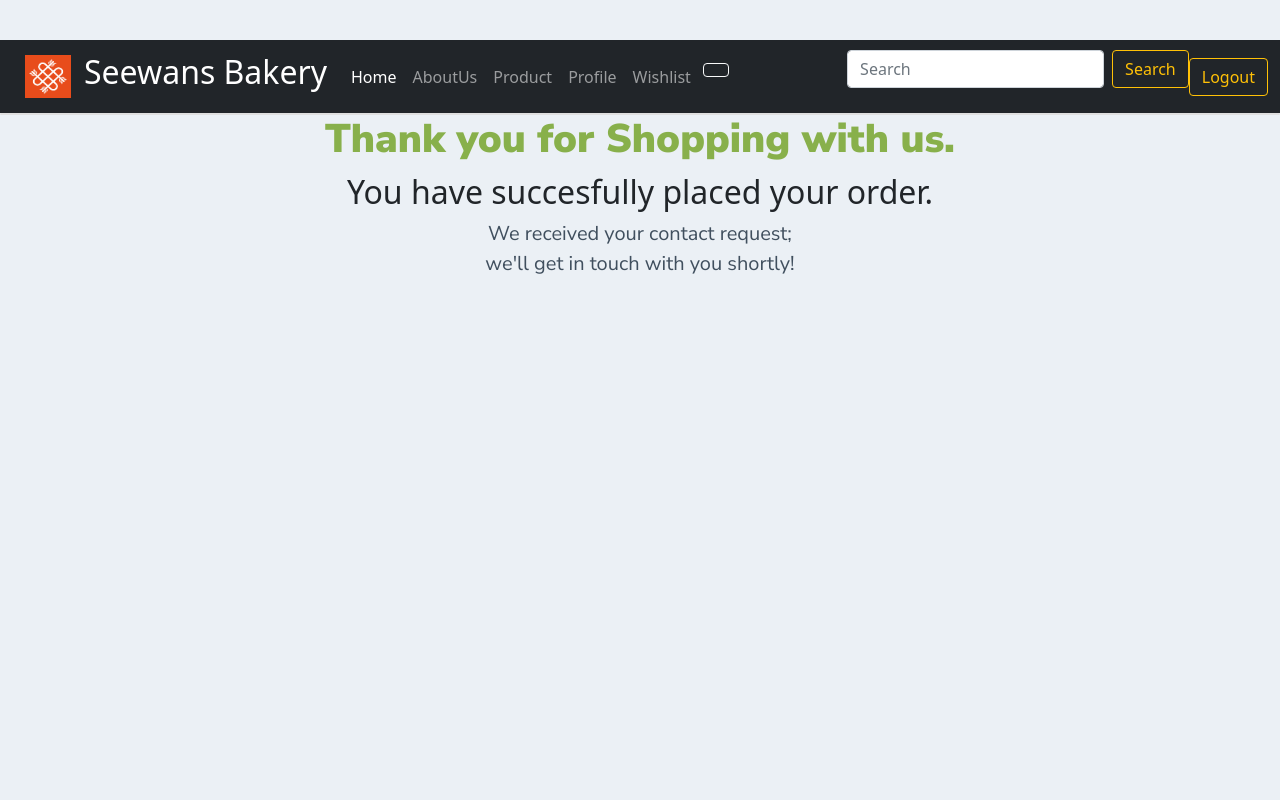
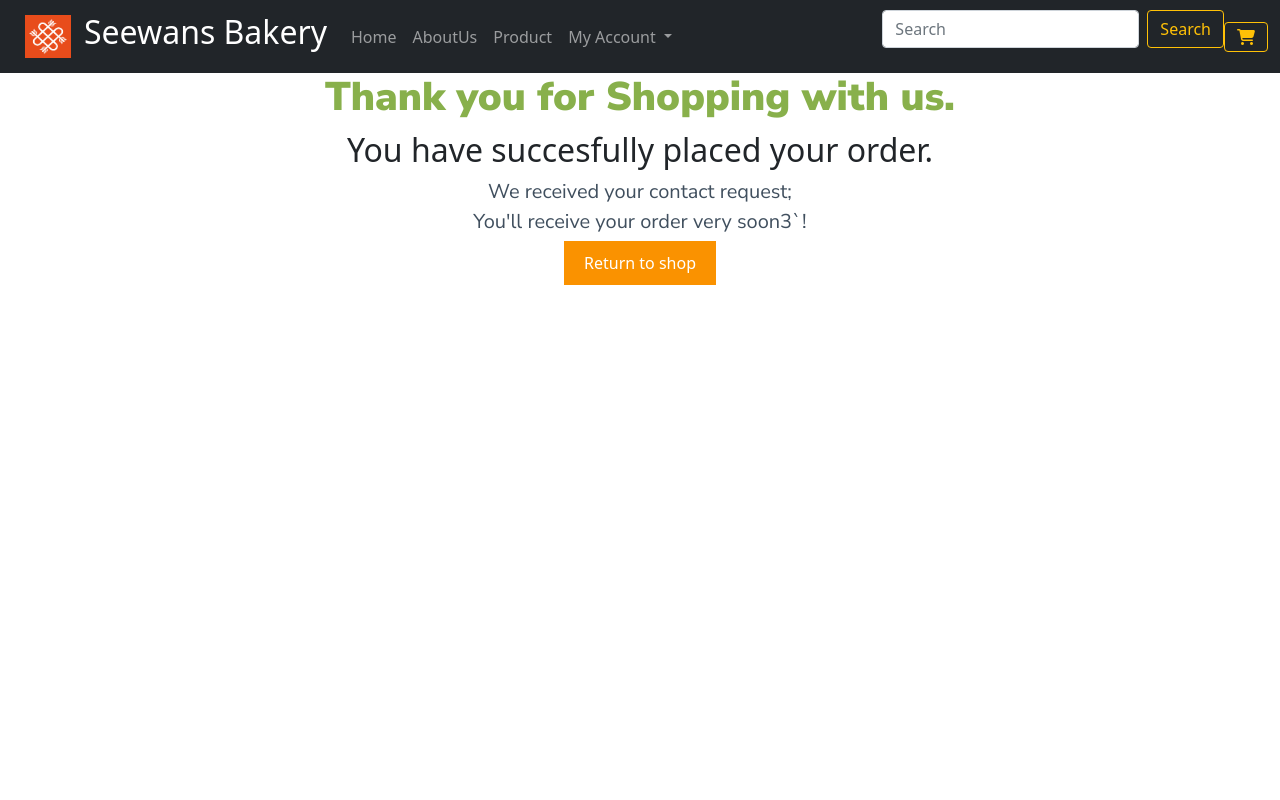
Before and after one commit to deepdalal20/BakeryManagementPHP, a PHP site: page /output.php in a window 1280 px wide. Run offline with PHP 8.4, Linux system fonts and the light colour scheme; a user stored in the database is signed in; some libraries are stand-ins or nearby versions.

Commit message:
17/10/2022 (Cart Prepared)

```diff
--- /dev/null
+++ b/clearcrt.php
@@ -0,0 +1,5 @@
+<?php
+    include 'dbcon.php';
+    mysqli_query($conn, "DELETE FROM `tblcart`");
+    header('location:cart.php');
+?>
--- a/output.php
+++ b/output.php
@@ -10,12 +10,11 @@
     <meta name="viewport" content="width=device-width, initial-scale=1">
     <link href="https://cdn.jsdelivr.net/npm/bootstrap@5.1.3/dist/css/bootstrap.min.css" rel="stylesheet" integrity="sha384-1BmE4kWBq78iYhFldvKuhfTAU6auU8tT94WrHftjDbrCEXSU1oBoqyl2QvZ6jIW3" crossorigin="anonymous">
     <link href="https://fonts.googleapis.com/css?family=Nunito+Sans:400,400i,700,900&display=swap" rel="stylesheet">
+
   </head>
     <style>
       body {
         text-align: center;
-        padding: 40px 0;
-        background: #EBF0F5;
       }
         h1 {
           color: #88B04B;
@@ -30,16 +29,18 @@
           font-size:20px;
           margin: 0;
         }
-      i {
-        color: #9ABC66;
-        font-size: 100px;
-        line-height: 200px;
-        margin-left:-15px;
-      }
-
+        input[type=submit] {
+          background-color: #fa9200;
+          border: none;
+          color: white;
+          padding: 10px 20px;
+          text-decoration: none;
+          margin: 4px 2px;
+          cursor: pointer;
+        }
     </style>
     <body>
-      <nav class="navbar navbar-expand-lg navbar-dark bg-dark">
+    <nav class="navbar navbar-expand-lg navbar-dark bg-dark">
         <div class="container-fluid">
         <a href="cust.php"> <img class="btn"  src="seewans.png" alt="" width="72" height="57"> </a>
           <a class="navbar-brand" href="cust.php"><h2>Seewans Bakery</h2></a>
@@ -47,9 +48,9 @@
             <span class="navbar-toggler-icon"></span>
           </button>
           <div class="collapse navbar-collapse" id="navbarSupportedContent">
-            <ul class="navbar-nav me-auto mb-2 mb-lg-0">
+          <ul class="navbar-nav me-auto mb-2 mb-lg-0">
               <li class="nav-item">
-                <a class="nav-link active " aria-current="page" href="#">Home</a>
+                <a class="nav-link" href="cust.php">Home</a>
               </li>
               <li class="nav-item">
                 <a class="nav-link" href="aboutus1.php">AboutUs</a>
@@ -57,30 +58,34 @@
               <li class="nav-item">
                 <a class="nav-link" href="product.php">Product</a>
               </li>
-              <li class="nav-item">
-                <a class="nav-link" href="profile.php">Profile</a>
-              </li>
-              <li class="nav-item">
-                <a class="nav-link" href="wishlist.php">Wishlist</a>
-              </li>
-              <li class="nav-item">
-              <a class="btn btn-outline-light btn-floating m-1" href="cart.php" role="button">
-                <i class="fa-solid fa-cart-shopping"></i>
-              </a>
+              <li class="nav-item dropdown">
+                <a class="nav-link dropdown-toggle" href="#" id="navbarDropdown" role="button" data-bs-toggle="dropdown" aria-expanded="false">
+                My Account
+                </a>
+                <ul class="dropdown-menu" aria-labelledby="navbarDropdown">
+                  <li><a class="dropdown-item" href="profile.php">Profile</a></li>
+                  <li><a class="dropdown-item" href="wishlist">Wishlist</a></li>
+                  <li><hr class="dropdown-divider"></li>
+                  <li><a class="dropdown-item" href="logout.php">Logout</a></li>
+                </ul>
               </li>
             </ul>
             <form class="d-flex">
               <input class="form-control me-2" type="search" placeholder="Search" aria-label="Search">
               <button class="btn btn-outline-warning" type="submit">Search</button>
             </form>
-            <a href="logout.php"><button class="btn btn-outline-warning" type="submit">Logout</button></a>
-          </div>
+            <a class="btn btn-outline-warning" href="cart.php" role="button">
+                <i class="fa-solid fa-cart-shopping"></i>
+              </a>
+            </div>
         </div>
       </nav>
-      <div class="card"></div>
+      <div>
         <h1>Thank you for Shopping with us.</h1>
         <h2>You have succesfully placed your order.</h2>
-        <p>We received your contact request;<br/> we'll get in touch with you shortly!</p>
+        <p>We received your contact request;<br/> You'll receive your order very soon3`!</p>
       </div>
+      <a href="product.php"><input type="submit" value="Return to shop"></a>
+      <script src="https://kit.fontawesome.com/96531cd29f.js" crossorigin="anonymous"></script>
     </body>
 </html>
```
Also changed, not shown: cart.php (+21 -40 lines), removecrt.php (added, +14 -0 lines), updatecrt.php (added, +15 -0 lines).
